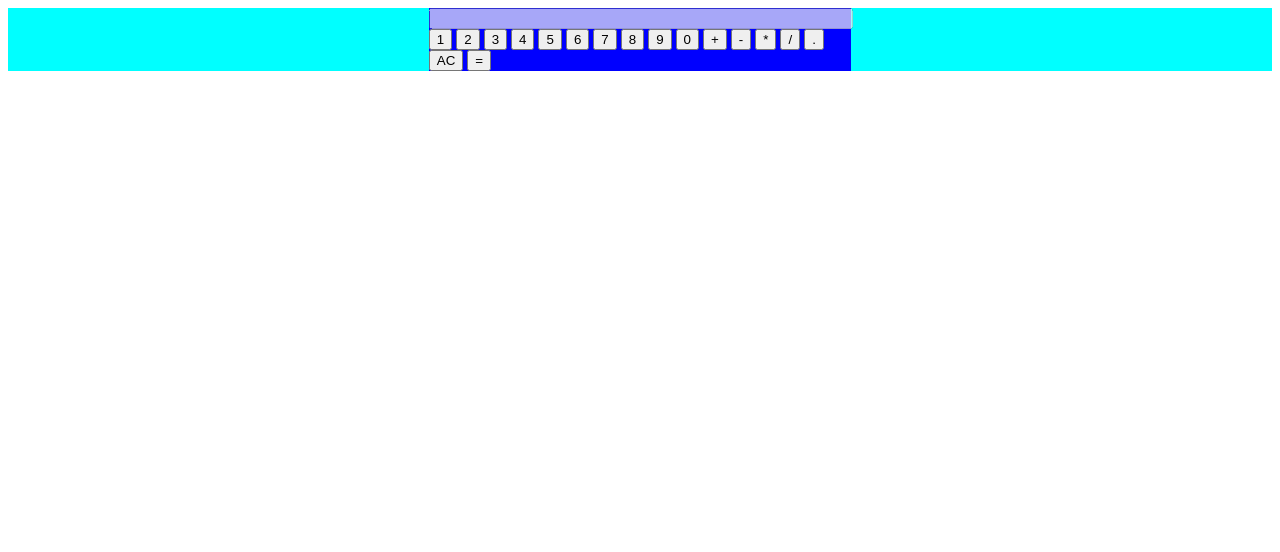
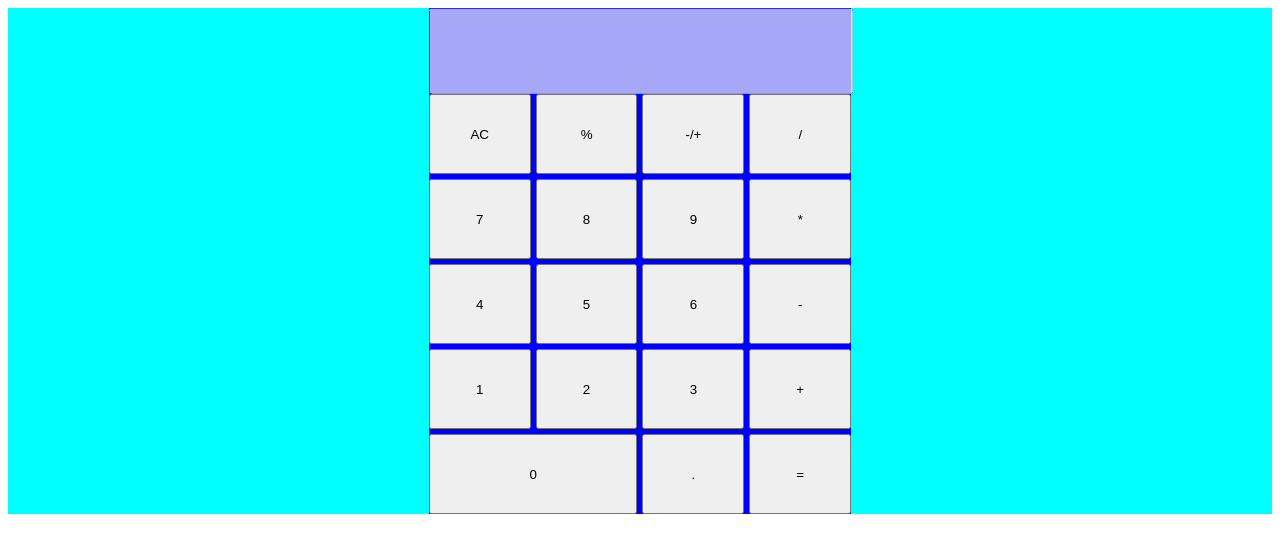
Before and after one commit to Angeldak/projectCalculatorRefactored, a plain HTML site: page index.html in a window 1280 px wide. Drawn offline with Linux system fonts and the light colour scheme.

Commit message:
updated to grid layout

```diff
--- a/app.js
+++ b/app.js
@@ -10,6 +10,7 @@ const calculator = {
 function updateDisplay() {
     const display = document.querySelector(".calcDisplay");
     display.value = calculator.displayValue;
+    console.log(calculator.displayValue.length)
 }
 
 function keyPress(key) {
--- a/index.html
+++ b/index.html
@@ -15,27 +15,33 @@
             <div class="calcBodyDisplay">
                 <input type="text" value="" class="calcDisplay" disabled>
             </div>
-            <div class="calcBodyKeys">
+            <div class="calcBodyKeys gridLayout">
+                <button class="clearKey" value="AC">AC</button>
+                <button class="percentKey" value="%">%</button>
+                <button class="negPosKey" value="negpos">-/+</button>
+                <button class="operatorKeys" value="/">/</button>
+                <button class="numberKeys" value="7">7</button>
+                <button class="numberKeys" value="8">8</button>
+                <button class="numberKeys" value="9">9</button>
+                <button class="operatorKeys" value="*">*</button>
+                <button class="numberKeys" value="4">4</button>
+                <button class="numberKeys" value="5">5</button>
+                <button class="numberKeys" value="6">6</button>
+                <button class="operatorKeys" value="-">-</button>
                 <button class="numberKeys" value="1">1</button>
                 <button class="numberKeys" value="2">2</button>
                 <button class="numberKeys" value="3">3</button>
-                <button class="numberKeys" value="4">4</button>
-                <button class="numberKeys" value="5">5</button>
-                <button class="numberKeys" value="6">6</button>
-                <button class="numberKeys" value="7">7</button>
-                <button class="numberKeys" value="8">8</button>
-                <button class="numberKeys" value="9">9</button>
-                <button class="numberKeys" value="0">0</button>
                 <button class="operatorKeys" value="+">+</button>
-                <button class="operatorKeys" value="-">-</button>
-                <button class="operatorKeys" value="*">*</button>
-                <button class="operatorKeys" value="/">/</button>
+                <button class="numberKeys twoGrids" value="0">0</button>
                 <button class="decimalKey" value=".">.</button>
-                <button class="clearKey" value="AC">AC</button>
                 <button class="equalKey" value="=">=</button>
             </div>
         </div>
     </div>
+    <!-- <div>
+        Will hid this and show if it exceeds maxLength
+        <p class="excessDigitMessage">Maximum Digits Exceeded! Press here to show true value.</p>
+    </div> -->
     <script src="app.js"></script>
 </body>
 
--- a/styles.css
+++ b/styles.css
@@ -12,4 +12,17 @@
 
 .calcDisplay {
     width: 32.5vw;
+    height: 5REM;
+    font-size: 5REM;
 }
+
+.gridLayout {
+    display: grid;
+    grid-template-columns: repeat(4, 1fr);
+    gap: 5px;
+    grid-auto-rows: minmax(5REM, auto);
+}
+
+.twoGrids {
+    grid-column: 1/3;
+}
```
